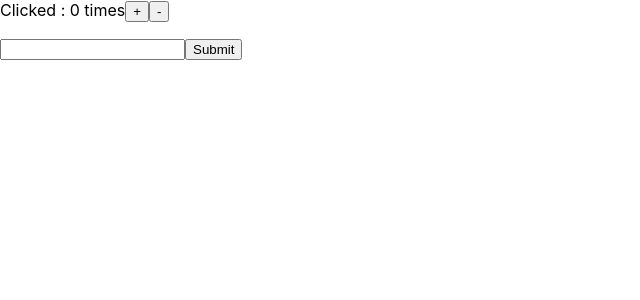
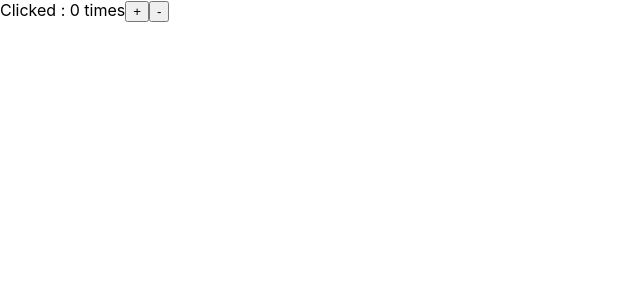
Before and after one commit to 9oormthon-Univ-web-study/react-contextapi, a React (Create React App) app in the folder react-redux-app/: page / in a window 1280 px wide. Shown: the top 300 px of the page, without its empty margins (0-640 px from the left). Built offline with nearby package versions, Linux system fonts and the light colour scheme.

Commit message:
refactor : createAction, creatReducer => createSlice활용 코드로 변환

```diff
--- a/react-redux-app/src/App.tsx
+++ b/react-redux-app/src/App.tsx
@@ -1,8 +1,8 @@
 import React, { useState } from 'react';
 import './App.css';
 import { useDispatch, useSelector } from 'react-redux';
-import { RootState } from './reducer/reducer';
-import { count } from 'console';
+import { RootState, AppDispatch } from './toolkitVersion/reducer/store/store';
+import { increment, decrement, incrementAmount } from './toolkitVersion/reducer/counterReducer';
 
 type Props = {
     value: any;
@@ -11,25 +11,26 @@ type Props = {
 };
 
 function App({ value, onIncrement, onDecrement }: Props) {
-    const dispatch = useDispatch();
-    const [todoValue, setTodoValue] = useState('');
+    const dispatch: AppDispatch = useDispatch();
+    // const [todoValue, setTodoValue] = useState('');
+    const count = useSelector((state: RootState) => state.counter.value);
     const counter = useSelector((state: RootState) => state.counter);
-    const todos: string[] = useSelector((state: RootState) => state.todos);
-    const handleChange = (event: React.ChangeEvent<HTMLInputElement>) => {
-        setTodoValue(event.target.value);
-    };
+    // const todos: string[] = useSelector((state: RootState) => state.todos);
+    // const handleChange = (event: React.ChangeEvent<HTMLInputElement>) => {
+    //     setTodoValue(event.target.value);
+    // };
 
-    const addTodo = (event: React.FormEvent<HTMLFormElement>) => {
-        event.preventDefault();
-        dispatch({ type: 'ADD_TODO', text: todoValue });
-        setTodoValue('');
-    };
+    // const addTodo = (event: React.FormEvent<HTMLFormElement>) => {
+    //     event.preventDefault();
+    //     dispatch({ type: 'ADD_TODO', text: todoValue });
+    //     setTodoValue('');
+    // };
     return (
         <div>
-            Clicked : {counter} times
-            <button onClick={onIncrement}>+</button>
-            <button onClick={onDecrement}>-</button>
-            <ul>
+            Clicked : {count} times
+            <button onClick={() => dispatch(increment())}>+</button>
+            <button onClick={() => dispatch(decrement())}>-</button>
+            {/*<ul>
                 {todos.map((todo, index) => (
                     <li key={index}>{todo}</li>
                 ))}
@@ -37,7 +38,7 @@ function App({ value, onIncrement, onDecrement }: Props) {
             <form onSubmit={addTodo}>
                 <input type="text" value={todoValue} onChange={handleChange} />
                 <input type="submit" />
-            </form>
+            </form>*/}
         </div>
     );
 }
--- a/react-redux-app/src/index.tsx
+++ b/react-redux-app/src/index.tsx
@@ -2,15 +2,12 @@ import React from 'react';
 import ReactDOM from 'react-dom/client';
 import './index.css';
 import App from './App';
-import { applyMiddleware, createStore } from 'redux';
-import counter from './reducer/counter';
-import rootReducer from './reducer/reducer';
 import { Provider } from 'react-redux';
+import store from './toolkitVersion/reducer/store/store';
 
 const root = ReactDOM.createRoot(document.getElementById('root') as HTMLElement);
 
 //앱 내 모든 트리를 담고 있는 store에서 counter라는 이름의 reducer를 가져와서 store 변수에 할당
-const store = createStore(rootReducer);
 
 const render = () =>
     root.render(
--- a/react-redux-app/toolkitVersion/reducer/counterReducer.tsx
+++ b/react-redux-app/src/toolkitVersion/reducer/counterReducer.tsx
@@ -1,4 +1,28 @@
-import { createAction, createReducer } from '@reduxjs/toolkit';
+import { createAction, createReducer, createSlice } from '@reduxjs/toolkit';
+
+const initialState = { value: 0 };
+
+//action과 reducer를 한번에 설정할 수 있으며 action, reducer를 별도로 관리할 수 있다는 장점을 가진 createSlice()
+const counterSlice = createSlice({
+    name: 'counter',
+    initialState,
+    reducers: {
+        increment(state) {
+            state.value++;
+        },
+        decrement(state) {
+            state.value--;
+        },
+        incrementAmount(state, action) {
+            state.value += action.payload;
+        },
+    },
+});
+
+export const { increment, decrement, incrementAmount } = counterSlice.actions;
+export default counterSlice.reducer;
+
+/*
 
 interface CounterState {
     value: number;
@@ -33,3 +57,6 @@ const action2 = incrementByAmount(5); // { type: 'counter/incrementByAmount', pa
 
 console.log(counterReducer(initialState, action1)); // { value: 1 }
 console.log(counterReducer({ value: 5 }, action2)); // { value: 10 }
+
+
+*/
--- /dev/null
+++ b/react-redux-app/src/toolkitVersion/reducer/store/store.tsx
@@ -0,0 +1,13 @@
+import { configureStore } from '@reduxjs/toolkit';
+import counterReducer from '../counterReducer';
+
+const store = configureStore({
+    reducer: {
+        counter: counterReducer,
+    },
+});
+
+export type RootState = ReturnType<typeof store.getState>;
+export type AppDispatch = typeof store.dispatch;
+
+export default store;
--- a/react-redux-app/tsconfig.json
+++ b/react-redux-app/tsconfig.json
@@ -16,5 +16,5 @@
         "noEmit": true,
         "jsx": "react-jsx"
     },
-    "include": ["src", "toolkitVersion/action/counterAction.tsx"]
+    "include": ["src", "src/toolkitVersion/action/counterAction.tsx"]
 }
```
Also changed, not shown: 1 other file (tests, documents, lock files or other folders).
